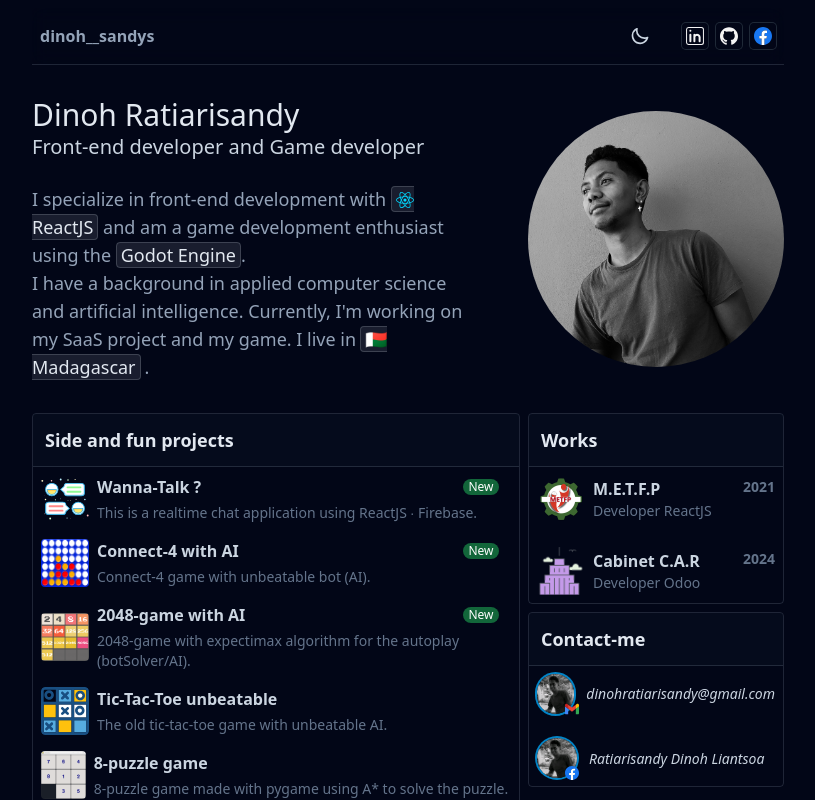
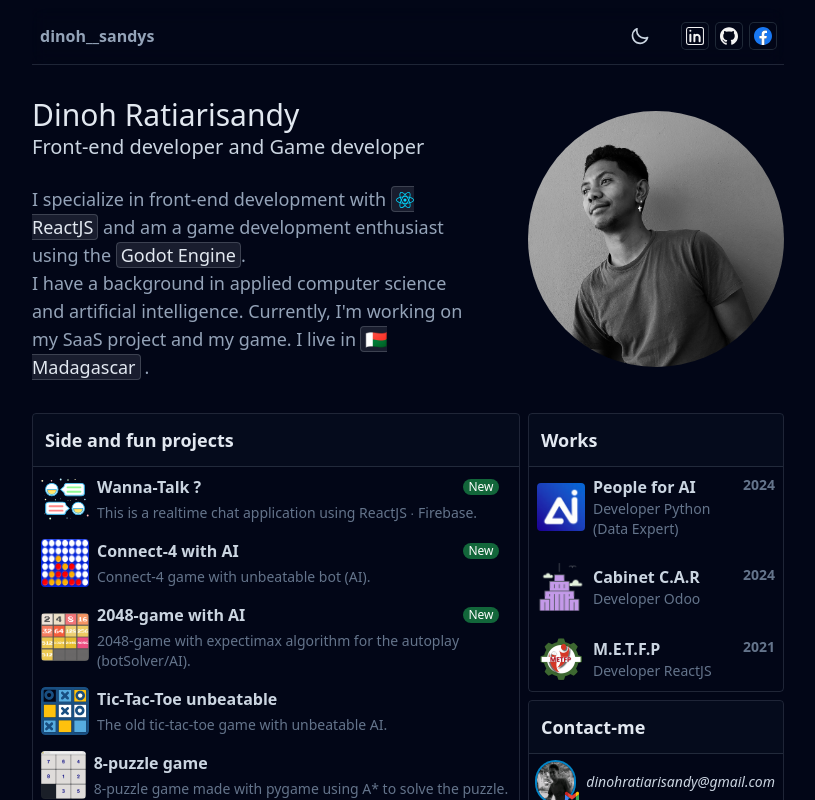
Before and after one commit to DinohRatiarisandy/dinohratiarisandy.github.io, a React (Vite) app: page / in a window 1280 px wide. Shown: the top 800 px of the page, without its empty margins (232-1047 px from the left). Built offline with nearby package versions, Linux system fonts and the light colour scheme.

Commit message:
feat: add peoplefor ai

```diff
--- a/src/constants/works.ts
+++ b/src/constants/works.ts
@@ -1,13 +1,14 @@
 import carImg from "../assets/thumbnails/car-logo.png"
 import metfpImg from "../assets/thumbnails/metfp-logo.png"
+import peopleforAiImg from "../assets/thumbnails/peopleforai-logo.jpg"
 
 export const WORKS = [
    {
-      entrepriseImage: metfpImg,
-      entrepriseName: "M.E.T.F.P",
-      entrepriseWebsite: "https://www.metfp.gov.mg",
-      myPost: "Developer ReactJS",
-      year: "2021",
+      entrepriseImage: peopleforAiImg,
+      entrepriseName: "People for AI",
+      entrepriseWebsite: "https://www.peopleforai.com",
+      myPost: "Developer Python (Data Expert)",
+      year: "2024",
    },
    {
       entrepriseImage: carImg,
@@ -16,4 +17,11 @@ export const WORKS = [
       myPost: "Developer Odoo",
       year: "2024",
    },
+   {
+      entrepriseImage: metfpImg,
+      entrepriseName: "M.E.T.F.P",
+      entrepriseWebsite: "https://www.metfp.gov.mg",
+      myPost: "Developer ReactJS",
+      year: "2021",
+   },
 ]
```
